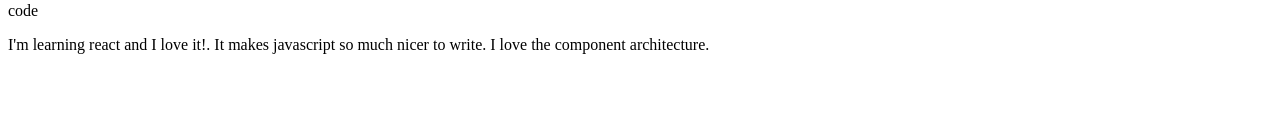
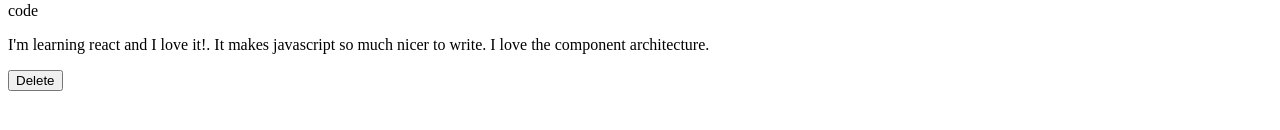
Before and after one commit to kshamseera/Simple-Blog-App-CRUD, a React (Create React App) app: page /posts/1 in a window 1280 px wide. Shown: the part 208-338 px from the top of the page. Built offline with nearby package versions, Linux system fonts and the light colour scheme.

Commit message:
added delete post feature

```diff
--- a/src/App.js
+++ b/src/App.js
@@ -20,9 +20,16 @@
     // console.log("id:",id)
     return blogPosts.find((post) => post._id === parseInt (id))
   }
-
+  // add new post
   function addBlogPost(post) {
     setBlogPosts([...blogPosts, post])
+  }
+
+  //delete a post
+  function deleteBlogPost(id){
+    //generate a new array that includes the post with the id to delete
+    const otherBlogPosts = blogPosts.filter((post) =>  post._id !== parseInt(id))
+    setBlogPosts(otherBlogPosts);
   }
 
   //generating new ids for the new post
@@ -59,7 +66,7 @@
          <NewBlogPost {...props} addBlogPost={addBlogPost} nextId ={getNextId()} />} />
        <Route exact path="/posts/:id" render={(props) =>
        //before rendering blogpost it will execute getPostFromId from props. id will always get through  props.match.params,that is part of Route component
-         <BlogPost {...props} post={getPostFromId(props.match.params.id)}/>}/>
+         <BlogPost {...props} post={getPostFromId(props.match.params.id)} showControls deleteBlogPost={deleteBlogPost} />}/>
          <Route exact path ="/register" render={(props)=> <Register {...props} handleRegister={handleRegister} />} />
          <Route exact path="/login" render={(props) => <Login {...props} handleLogin={handleLogin} />} />
     </Switch>
--- a/src/components/BlogPost.js
+++ b/src/components/BlogPost.js
@@ -2,7 +2,7 @@
 import moment from 'moment'
 import {Link} from 'react-router-dom'
 
-const BlogPost = ({post}) => {
+const BlogPost = ({history,post,showControls,deleteBlogPost}) => {
 
     //checking , if there is no post it will return null.Otherwise will get an error
     if(!post) return (<p>We do not have a post with that id</p>)
@@ -11,7 +11,12 @@
         textDecoration: "none",
         color:'black'
     }
-
+    // handling delete in button onClick
+    function handleDelete(){
+        deleteBlogPost(post._id)
+        history.push("/")
+    }
+    // console.log("showControls: ",showControls)
     const{title, modified_date, category, content} = post
     return (
         <div>
@@ -21,6 +26,8 @@
             <p>{moment(modified_date).fromNow()}</p>
             <p>{category}</p>
             <p>{content}</p>
+            {/* //if showControl is true show the button otherwise hide button */}
+            {showControls && <button onClick={handleDelete}>Delete</button>}
         </div>
      );
 }
--- a/src/components/NewBlogPost.js
+++ b/src/components/NewBlogPost.js
@@ -1,6 +1,6 @@
 import React, { useState } from 'react';
 
-const NewBlogPost = ({history,addBlogPost, nextId}) => {
+const NewBlogPost = ({history, addBlogPost, nextId}) => {
     //styling
     const divStyles = {
         display:'grid',
```
